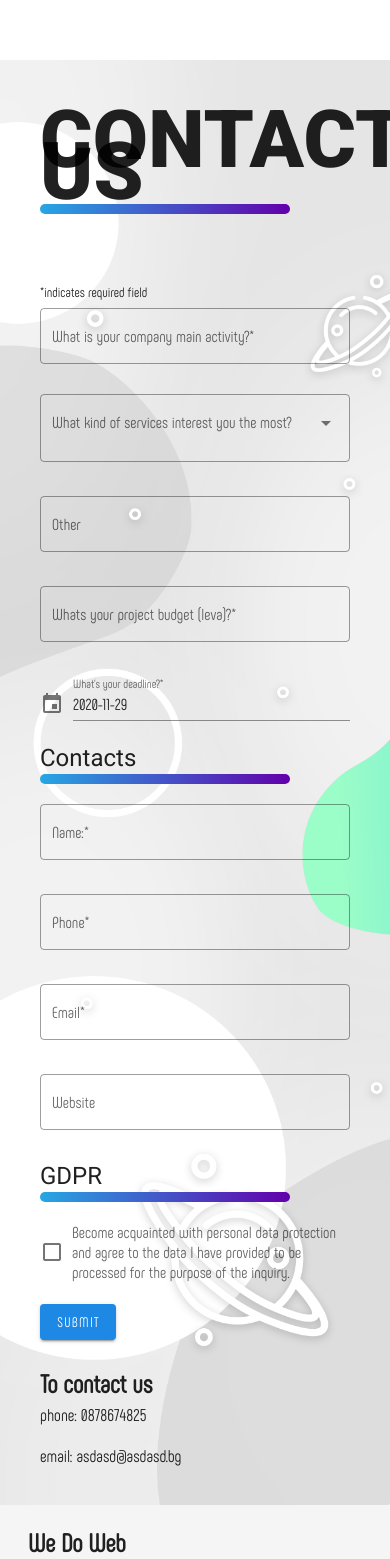
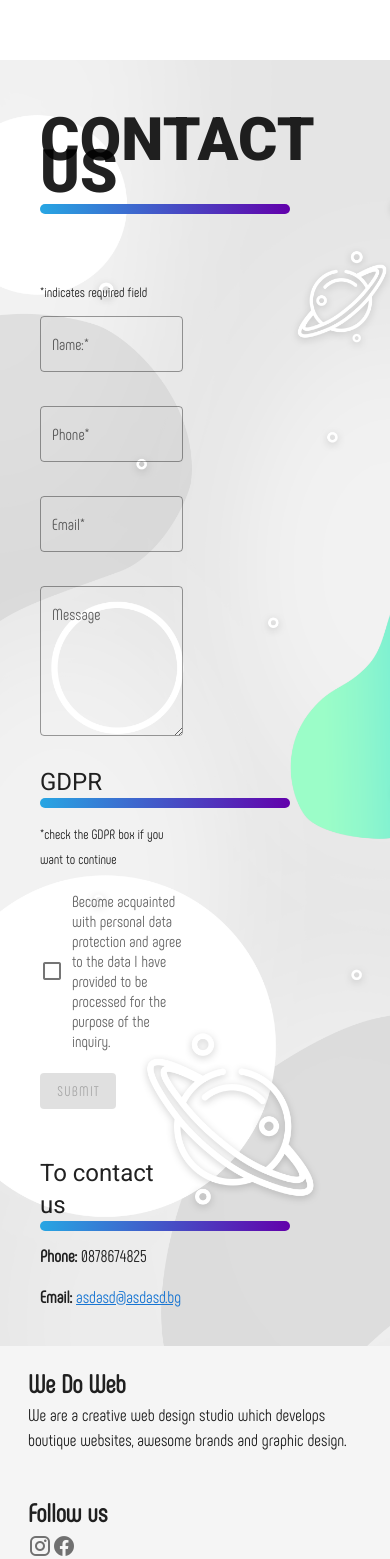
Before and after one commit to georginklv/wedoweb, a Vue app: page /contacts in a window 390 px wide. Shown: the part 840-2399 px from the top of the page. Built offline with nearby package versions, Linux system fonts and the light colour scheme.

Commit message:
finish contact us page

```diff
--- a/package.json
+++ b/package.json
@@ -9,6 +9,8 @@
   },
   "dependencies": {
     "core-js": "^3.6.5",
+    "emailjs": "^3.4.0",
+    "emailjs-com": "^2.6.4",
     "gsap": "^3.5.1",
     "register-service-worker": "^1.7.1",
     "vue": "^2.6.11",
--- a/src/App.vue
+++ b/src/App.vue
@@ -141,4 +141,9 @@ body {
 .fade-leave-active {
 	opacity: 0;
 }
+@media screen and (max-width: 600px) {
+	.title p {
+		font-size: 60px;
+	}
+}
 </style>
--- a/src/components/TheBlog.vue
+++ b/src/components/TheBlog.vue
@@ -55,4 +55,5 @@ export default {
 	flex: 0 1 auto;
 	justify-content: space-around;
 }
+
 </style>
--- a/src/components/TheHeader.vue
+++ b/src/components/TheHeader.vue
@@ -192,4 +192,9 @@ export default {
 .v-card {
 	padding: 10px;
 }
+@media screen and (max-width: 850px) {
+	.btn-wrapper {
+		top: 0px;
+	}
+}
 </style>
--- a/src/components/TheNavBar.vue
+++ b/src/components/TheNavBar.vue
@@ -24,6 +24,14 @@
 					</v-list-item-action>
 					<v-list-item-content>
 						<v-list-item-title>Blog</v-list-item-title>
+					</v-list-item-content>
+				</v-list-item>
+				<v-list-item to="/contacts" link>
+					<v-list-item-action>
+						<v-icon>mdi-phone</v-icon>
+					</v-list-item-action>
+					<v-list-item-content>
+						<v-list-item-title>Contact us</v-list-item-title>
 					</v-list-item-content>
 				</v-list-item>
 			</v-list>
--- a/src/views/Contacts.vue
+++ b/src/views/Contacts.vue
@@ -5,88 +5,45 @@
 			<div class="line mb-16"></div>
 		</div>
 		<v-row>
-			<v-col md6 sm12 xs12>
+			<v-col cols="6">
 				<form
-					class="gform"
+					@submit.prevent="sendEmail"
+					class="gform mb-12 contact-form"
 					method="POST"
 					action="https://script.google.com/macros/s/AKfycbxrlj1HqBSAePhj8V2DEpapYJd5zP-fN8PaN0GEdslr4I1mE31Z/exec"
 				>
-					<v-container class="pa-0">
-						<v-col class="pa-0" cols="12">
+					<v-col class="pa-0">
 						<small>*indicates required field</small>
-							<v-text-field
-								class="mt-1"
-								label="What is your company main activity?*"
-								placeholder=""
-								outlined
-							></v-text-field>
-							<v-autocomplete
-								v-model="values"
-								:items="items"
-								outlined
-								chips
-								label="What kind of services interest you the most?"
-								multiple
-							></v-autocomplete>
-							<v-text-field class="mt-1" label="Other" placeholder="" outlined></v-text-field>
-							<v-text-field
-								class="mt-1"
-								label="Whats your project budget (leva)?*"
-								placeholder="Numbers only"
-								outlined
-							></v-text-field>
-							<v-menu
-								ref="menu"
-								v-model="menu"
-								:close-on-content-click="false"
-								:return-value.sync="date"
-								transition="scale-transition"
-								offset-y
-								min-width="290px"
-							>
-								<template v-slot:activator="{ on, attrs }">
-									<v-text-field
-										v-model="date"
-										label="What's your deadline?*"
-										prepend-icon="mdi-calendar"
-										readonly
-										v-bind="attrs"
-										v-on="on"
-									></v-text-field>
-								</template>
-								<v-date-picker v-model="date" no-title scrollable>
-									<v-spacer></v-spacer>
-									<v-btn text color="primary" @click="menu = false">Cancel</v-btn>
-									<v-btn text color="primary" @click="$refs.menu.save(date)">OK</v-btn>
-								</v-date-picker>
-							</v-menu>
-							<span class="headline mb-4">Contacts</span>
-							<div class="line form-line mb-5"></div>
-							<v-text-field class="mt-3" label="Name:*" placeholder="First & Last" outlined></v-text-field>
-							<v-text-field class="mt-1" label="Phone*" outlined></v-text-field>
-							<v-text-field class="mt-1" label="Email*" outlined></v-text-field>
-							<v-text-field class="mt-1" label="Website" outlined></v-text-field>
+
+						<v-text-field class="mt-3" name="name" label="Name:*" placeholder="First & Last" outlined></v-text-field>
+						<v-text-field class="mt-1" name="phone" label="Phone*" outlined></v-text-field>
+						<v-text-field class="mt-1" name="email" label="Email*" outlined></v-text-field>
+						<v-textarea outlined name="message" label="Message" class="mt-1"></v-textarea>
+
 						<span class="headline mb-4">GDPR</span>
 						<div class="line form-line mb-3"></div>
+						<small>*check the GDPR box if you want to continue</small>
+
 						<v-checkbox
 							v-model="checkbox"
 							label="Become acquainted with personal data protection and agree to the data I have provided to be processed for the purpose of the inquiry."
 						></v-checkbox>
+						<v-btn color="blue darken-1 white--text" type="submit" value="Send" :disabled="!checkbox">Submit</v-btn>
 					</v-col>
-					</v-container>
+				</form>
 
-					<v-btn color="blue darken-1 white--text">Submit</v-btn>
-				</form>
-			</v-col>
-			<v-col md6 sm12 xs12>
-				<h2>To contact us</h2>
-				<p>phone: 0878674825</p>
-				<p>email: asdasd@asdasd.bg</p>
+				<span class="headline mb-4">To contact us</span>
+				<div class="line form-line mb-3"></div>
+				<p><b>Phone: </b> 0878674825</p>
+				<p><b>Email: </b><a href="mailto:someone@yoursite.com">asdasd@asdasd.bg</a></p>
 			</v-col>
 		</v-row>
 	</div>
 </template>
 <script>
+import emailjs from 'emailjs-com';
+import { init } from 'emailjs-com';
+init('user_qW52qoo8J4mejwWU8ndCk');
 export default {
 	data: () => ({
 		values: [],
@@ -105,6 +62,18 @@ export default {
 			'Other',
 		],
 	}),
+	methods: {
+		sendEmail: (e) => {
+			emailjs.sendForm('service_oceveqa', 'template_63mcyxs', e.target).then(
+				(result) => {
+					console.log('SUCCESS!', result.status, result.text);
+				},
+				(error) => {
+					console.log('FAILED...', error);
+				},
+			);
+		},
+	},
 };
 </script>
 
--- a/src/views/Portfolio.vue
+++ b/src/views/Portfolio.vue
@@ -132,5 +132,9 @@ a {
 	.layout {
 		justify-content: center !important;
 	}
+
+	.line {
+		width: 250px;
+	}
 }
 </style>
--- a/src/views/allBlogs.vue
+++ b/src/views/allBlogs.vue
@@ -120,5 +120,9 @@ a {
 	.layout {
 		justify-content: center !important;
 	}
+
+	.line {
+		width: 250px;
+	}
 }
 </style>
```
Also changed, not shown: 1 other file (tests, documents, lock files or other folders). Lines whose indentation alone changed are shown as unchanged.
